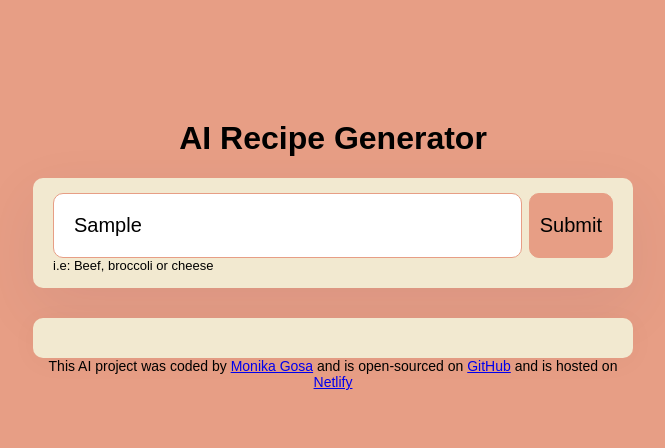
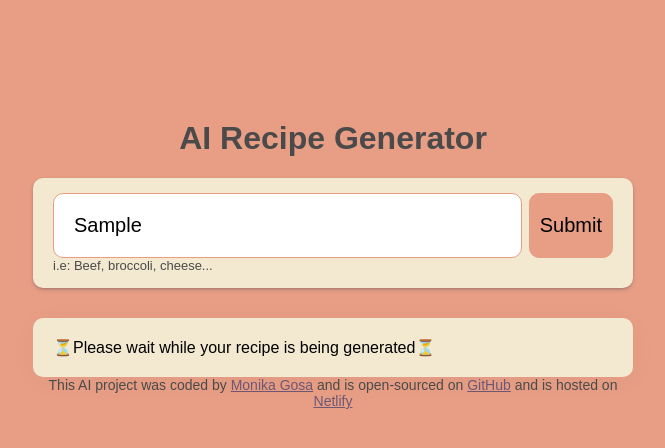
Before and after one commit to MGosa/recipe-generator, a plain HTML site: page index.html in a window 1280 px wide. Both pictures are taken after typing "Sample" into the empty fields and a click on the input 877 px from the left and 225 px from the top of the page. Shown: the whole page, without its empty margins (307-972 px from the left). Drawn offline with nearby package versions, Linux system fonts and the light colour scheme; no server answers.

Commit message:
Improved user experience

```diff
--- a/index.html
+++ b/index.html
@@ -28,7 +28,7 @@
             />
             <input type="submit" class="submit-button" />
              </form>
-             <div class="hint">i.e: Beef, broccoli or cheese</div>
+             <div class="hint">i.e: Beef, broccoli, cheese...</div>
         </div>
 
 
--- a/src/index.js
+++ b/src/index.js
@@ -14,8 +14,12 @@ function recipeGenerator(event) {
 
   let apiKey = `off12bea02cd1ft1f4f0c632ee3ca6b4`;
   let prompt = `generate a short and quick recipe, the recipe have to include ${instructionElement.value}`;
-  let context = ` You are experienced home cook who specializes in quick and simple meals. Generate a recipe that has no more than 10 ingredients and will take no longer than 40 min to prepare. Display the recipre in HTML format.Do not include images `;
+  let context = ` You are experienced home cook who specializes in quick and simple meals. Generate a recipe that has no more than 10 ingredients and will take no longer than 40 min to prepare. Display the recipre in HTML format.Do not include words: quick, simple in the name of the recipe, and do not include images. `;
   let apiUrl = `https://api.shecodes.io/ai/v1/generate?prompt=${prompt}&context=${context}&key=${apiKey}`;
+
+  let recipeElement = document.querySelector("#recipe");
+  recipeElement.classList.remove("hidden");
+  recipeElement.innerHTML = `<div class="generating">⏳Please wait while your recipe is being generated⏳</div>`;
 
   axios.get(apiUrl).then(displayRecipe);
 }
--- a/src/style.css
+++ b/src/style.css
@@ -5,10 +5,15 @@ body {
 
 h1 {
   text-align: center;
+  color: #4a4a4a;
 }
 footer {
   text-align: center;
   font-size: 14px;
+  color: #4a4a4a;
+}
+a {
+  color: #6e5773;
 }
 .container {
   margin: 120px auto;
@@ -19,7 +24,8 @@ footer {
   padding: 15px 20px;
   margin-bottom: 30px;
   border-radius: 10px;
-  box-shadow: 0px 20px 60px rgba(65, 50, 100, 0.08);
+  box-shadow: rgba(50, 50, 93, 0.25) 0px 2px 5px -1px,
+    rgba(0, 0, 0, 0.3) 0px 1px 3px -1px;
 }
 form {
   display: flex;
@@ -30,11 +36,10 @@ form {
   width: 80%;
   font-size: 20px;
   border-radius: 10px;
-
 }
 .hint {
   font-size: 13px;
-  color: rgba(red, green, blue, 0.8);
+  color: #4a4a4a;
 }
 .submit-button {
   font-size: 20px;
@@ -53,3 +58,19 @@ form {
   box-shadow: 0px 4px 30px 0px rgba(39, 33, 66, 0.03);
   border-radius: 10px;
 }
+.hidden {
+  display: none;
+}
+.generating {
+  animation: blink-animation 1s steps(5, start) infinite;
+}
+@keyframes blink-animation {
+  to {
+    visibility: hidden;
+  }
+}
+@-webkit-keyframes blink-animation {
+  to {
+    visibility: hidden;
+  }
+}
```
